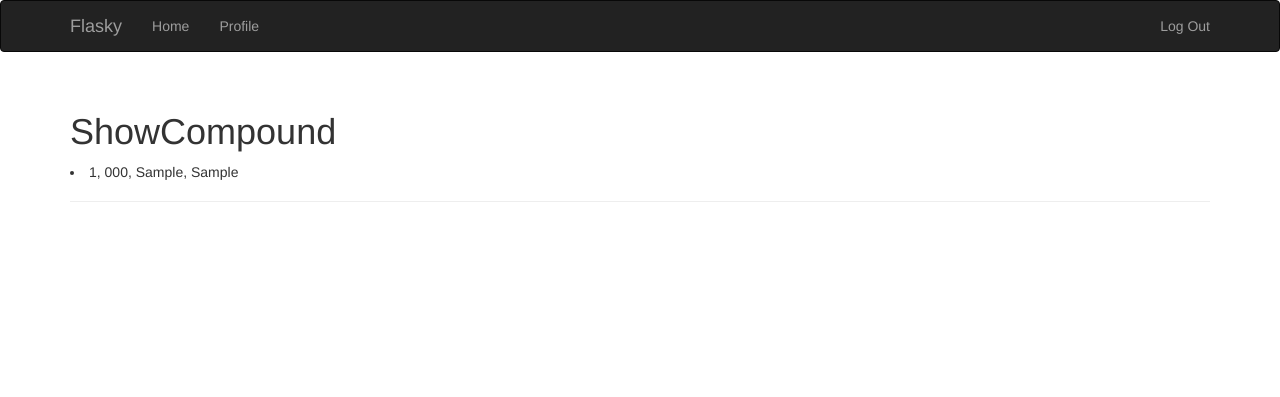
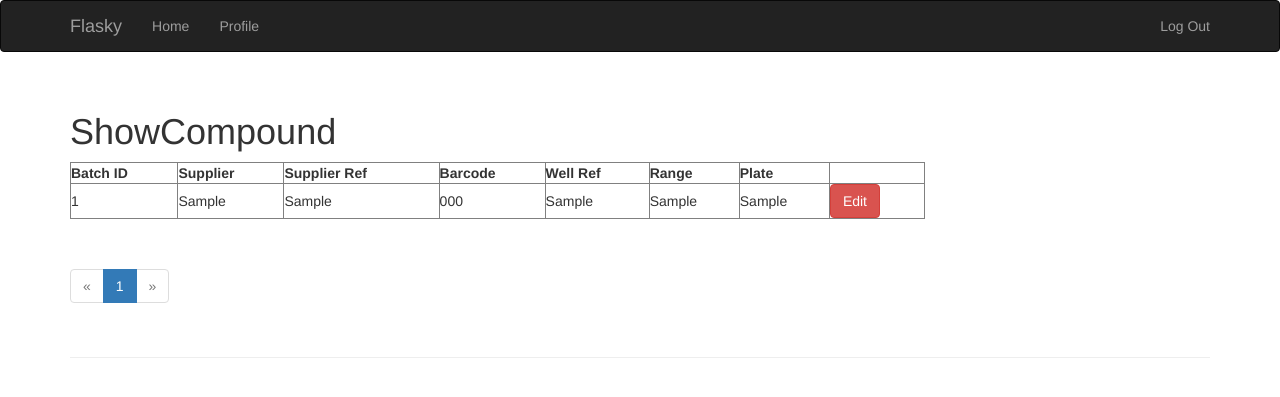
Before and after one commit to charlestondance/FlaskDrugSensitivity, a Flask app: page /showcompound in a window 1280 px wide. Shown: the top 397 px of the page. Run offline with Flask 2, Linux system fonts and the light colour scheme; a user stored in the database is signed in; tables that the repository leaves empty hold one stand-in row (values such as "Sample post"); some libraries are stand-ins or nearby versions.

Commit message:
added editing of cpds
added editing of cps

```diff
--- a/app/main/generate_hitlist.py
+++ b/app/main/generate_hitlist.py
@@ -42,7 +42,7 @@ def make_hitlist(hitlist, copies, name):
             if compound[4] == "A":
                 conc_list = conc_a
             else:
-                conc_list = conc_a
+                conc_list = conc_b
 
             for volume_iterator in conc_list:
 
--- a/app/main/views.py
+++ b/app/main/views.py
@@ -1,7 +1,7 @@
 from flask import render_template,redirect, request, url_for, flash
 from . import main
 from ..models import CompoundDB, User, Role, Permission
-from .forms import AddCompound, DeleteCompound, Hitlist, EditProfileAdminForm
+from .forms import AddCompound, DeleteCompound, Hitlist, EditProfileAdminForm, EditCompound
 from .. import db
 from app.main.generate_hitlist import make_hitlist
 from flask.ext import excel
@@ -16,10 +16,13 @@ def index():
 @main.route('/showcompound', methods=['GET'])
 @login_required
 def show_compound():
-    compound = CompoundDB.query.all()
-    print(compound)
-    print('showcompound')
-    return render_template('showcompound.html', compound=compound)
+    page = request.args.get('page', 1, type=int)
+    pagination = CompoundDB.query.order_by(CompoundDB.id).paginate(page, per_page=20, error_out=False)
+    print(pagination.items)
+    compound = pagination.items
+    #compound = CompoundDB.query.all()
+
+    return render_template('showcompound.html', compound=compound, pagination=pagination)
 
 @main.route('/registercompound', methods=['GET', 'POST'])
 @login_required
@@ -109,3 +112,25 @@ def user(username):
     if user is None:
         abort(404)
     return render_template('user.html', user=user)
+
+@main.route('/editcompound/<string:batch_id>', methods=['GET', 'POST'])
+@login_required
+@permission_required(Permission.EDIT_DB)
+def edit_compound(batch_id):
+    """this will take the formatted batch id and allow the user to edit the compounds starting conc and range
+    """
+
+    compound = CompoundDB.query.filter_by(formatted_batch_id=batch_id).first()
+    form = EditCompound(compound=compound)
+    if form.validate_on_submit():
+        compound.starting_concentration = form.starting_concentration.data
+        compound.concentration_range = form.concentration_range.data
+        db.session.commit()
+        flash('Compound updated')
+        return redirect(url_for('main.index'))
+
+    #set the defaults
+    form.starting_concentration.data = compound.starting_concentration
+    form.concentration_range.data = compound.concentration_range
+
+    return render_template('edit_compound.html', form=form, compound=compound)
--- /dev/null
+++ b/app/templates/_macros.html
@@ -0,0 +1,29 @@
+{% macro pagination_widget(pagination, endpoint, fragment='') %}
+<ul class="pagination">
+    <li{% if not pagination.has_prev %} class="disabled"{% endif %}>
+        <a href="{% if pagination.has_prev %}{{ url_for(endpoint, page=pagination.prev_num, **kwargs) }}{{ fragment }}{% else %}#{% endif %}">
+            &laquo;
+        </a>
+    </li>
+    {% for p in pagination.iter_pages() %}
+        {% if p %}
+            {% if p == pagination.page %}
+            <li class="active">
+                <a href="{{ url_for(endpoint, page = p, **kwargs) }}{{ fragment }}">{{ p }}</a>
+            </li>
+            {% else %}
+            <li>
+                <a href="{{ url_for(endpoint, page = p, **kwargs) }}{{ fragment }}">{{ p }}</a>
+            </li>
+            {% endif %}
+        {% else %}
+        <li class="disabled"><a href="#">&hellip;</a></li>
+        {% endif %}
+    {% endfor %}
+    <li{% if not pagination.has_next %} class="disabled"{% endif %}>
+        <a href="{% if pagination.has_next %}{{ url_for(endpoint, page=pagination.next_num, **kwargs) }}{{ fragment }}{% else %}#{% endif %}">
+            &raquo;
+        </a>
+    </li>
+</ul>
+{% endmacro %}
--- /dev/null
+++ b/app/templates/_showcompound.html
@@ -0,0 +1,25 @@
+<p>
+    <table border="1" style="width:75%">
+    <tr>
+    <th>Batch ID</th>
+    <th>Supplier</th>
+    <th>Supplier Ref</th>
+        <th>Barcode</th>
+        <th>Well Ref</th>
+        <th>Range</th>
+        <th>Plate</th>
+  </tr>
+    {% for compounds in compound %}
+       <tr>
+        <td>{{ compounds.formatted_batch_id }}</td> <td>{{ compounds.supplier }}</td> <td>{{ compounds.supplier_ref }}</td> <td>{{ compounds.barcode }}</td> <td>{{ compounds.well_ref }}</td> <td>{{ compounds.concentration_range }}</td> <td>{{ compounds.starting_concentration }}</td>
+        <td>
+           <a class="btn btn-danger"
+            href="{{ url_for('.edit_compound', batch_id = compounds.formatted_batch_id ) }}">
+            Edit
+               </a>
+            </td>
+</a>
+        {% endfor %}
+        </tr>
+    </table>
+</p>
--- a/app/templates/showcompound.html
+++ b/app/templates/showcompound.html
@@ -1,16 +1,19 @@
 {% extends "base.html" %}
 {% import "bootstrap/wtf.html" as wtf %}
+{% import "_macros.html" as macros %}
 
 {% block title %}Flasky - Show Compound{% endblock %}
 
 {% block page_content %}
 <div class="page-header">
     <h1>ShowCompound</h1>
-    <p>
-        {% for compounds in compound %}
-        <li>{{ compounds.formatted_batch_id }}, {{ compounds.barcode }}, {{ compounds.well_ref }}, {{ compounds.concentration_range }}</li>
-        {% endfor %}
-    </p>
+
+{% include '_showcompound.html' %}
+    {% if pagination %}
+    <div class="pagination">
+    {{ macros.pagination_widget(pagination, '.show_compound') }}
+</div>
+    {% endif %}
 </div>
 
 {% endblock %}
```
Also changed, not shown: app/main/forms.py (+15 -0 lines), app/templates/edit_compound.html (added, +37 -0 lines), data-dev.sqlite.
